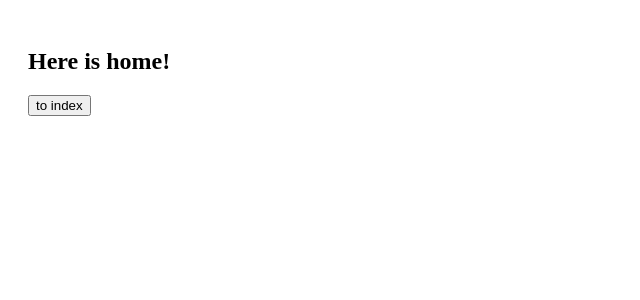
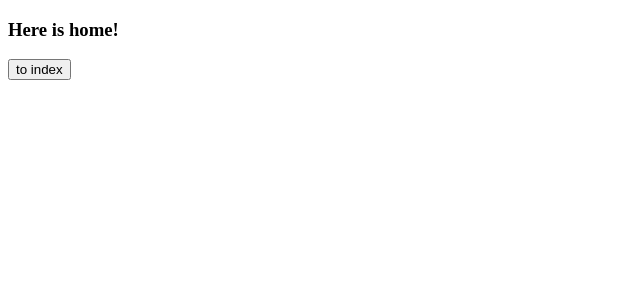
Before and after one commit to pbakabane/react-practice, a React (Vite) app: page /home in a window 1280 px wide. Shown: the top 300 px of the page, without its empty margins (0-640 px from the left). Built offline with nearby package versions, Linux system fonts and the light colour scheme.

Commit message:
feature/14 /home関連のディレクトリ構成見直し

```diff
--- a/src/pages/Home.tsx
+++ /dev/null
@@ -1,17 +0,0 @@
-import { useNavigate } from "react-router";
-import { Button } from "../parts/Button";
-
-export const Home = () => {
-  const navigate = useNavigate();
-
-  const handleClick = () => {
-    navigate("/");
-  };
-
-  return (
-    <div style={{ padding: "20px" }}>
-      <h2>Here is home!</h2>
-      <Button label='to index' onClick={handleClick} />
-    </div>
-  );
-};
--- /dev/null
+++ b/src/pages/home/components/Home.tsx
@@ -0,0 +1,14 @@
+import { TitlePane } from "./panes/TitlePane";
+import { HomeContentPane } from "./panes/HomeContentPane";
+import { FC } from "react";
+
+interface HomeProps {
+  handleClick: () => void;
+}
+
+export const Home: FC<HomeProps> = ({ handleClick }) => (
+  <div>
+    <TitlePane />
+    <HomeContentPane handleClick={handleClick} />
+  </div>
+);
--- /dev/null
+++ b/src/pages/home/components/panes/HomeContentPane.tsx
@@ -0,0 +1,12 @@
+import { FC } from "react";
+import { Button } from "../../../../parts/Button";
+
+interface HomeContentPaneProps {
+  handleClick: () => void;
+}
+
+export const HomeContentPane: FC<HomeContentPaneProps> = ({ handleClick }) => (
+  <div>
+    <Button label='to index' onClick={() => handleClick()} />
+  </div>
+);
--- /dev/null
+++ b/src/pages/home/components/panes/TitlePane.tsx
@@ -0,0 +1,3 @@
+import { FC } from "react";
+
+export const TitlePane: FC = () => <h3>Here is home!</h3>;
--- /dev/null
+++ b/src/pages/home/containers/HomeContainer.tsx
@@ -0,0 +1,12 @@
+import { useNavigate } from "react-router";
+import { Home } from "../components/Home";
+
+export const HomeContainer = () => {
+  const navigate = useNavigate();
+
+  const handleClick = () => {
+    navigate("/");
+  };
+
+  return <Home handleClick={handleClick} />;
+};
--- a/src/router/Router.tsx
+++ b/src/router/Router.tsx
@@ -1,16 +1,16 @@
 import { Routes, Route } from "react-router";
 import { Index } from "../pages/Index";
-import { Home } from "../pages/Home";
 import { PostsContainer } from "../pages/posts/containers/PostsContainer";
 import { PostDetailContainer } from "../pages/posts/containers/PostDetailContainer";
 import { ArticleDetailContainer } from "../pages/article/containers/ArticleDetailContainer";
 import { ArticleContainer } from "../pages/article/containers/ArticleContainer";
+import { HomeContainer } from "../pages/home/containers/HomeContainer";
 
 export const Router: React.FC = () => {
   return (
     <Routes>
       <Route path='/' element={<Index />} />
-      <Route path='/home' element={<Home />} />
+      <Route path='/home' element={<HomeContainer />} />
       <Route path='/posts' element={<PostsContainer />}>
         <Route path=':id' element={<PostDetailContainer />} />
       </Route>
```
Also changed, not shown: 1 other file (tests, documents, lock files or other folders).
